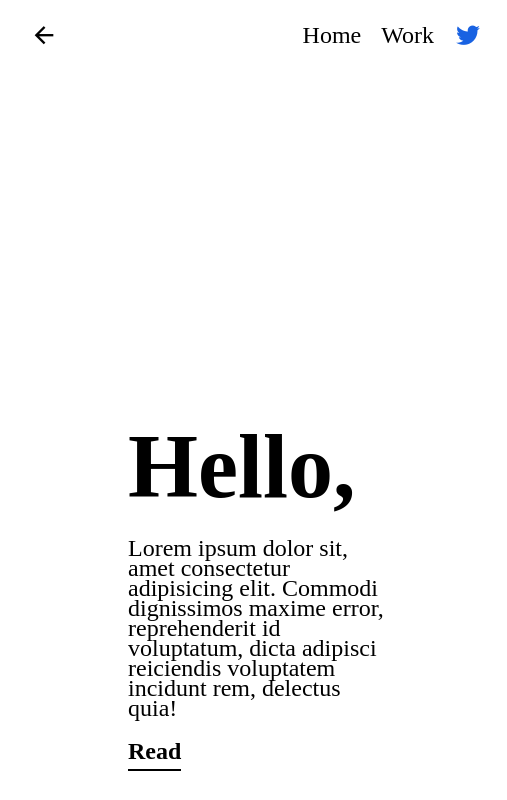
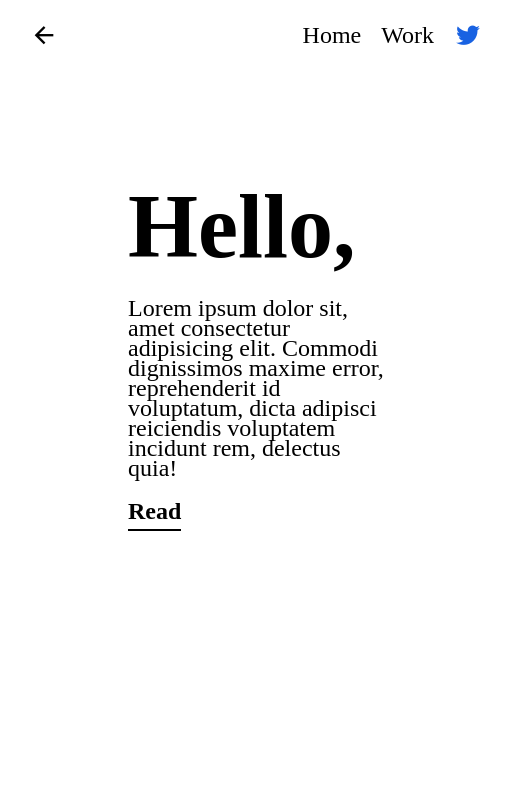
Before and after one commit to Noyon-Zaman/landing-page-2, a plain HTML site: page index.html in a window 1280 px wide. Shown: the full height of the page, 0-507 px from the left. Drawn offline with nearby package versions, Linux system fonts and the light colour scheme.

Commit message:
something

```diff
--- a/style.css
+++ b/style.css
@@ -76,7 +76,7 @@ html,body{
 }
 .left .text-center{
     position: absolute;
-    top: 30%;
+    top: 0%;
     left: 50%;
     transform: translate(-50%,50%);
 }
```
